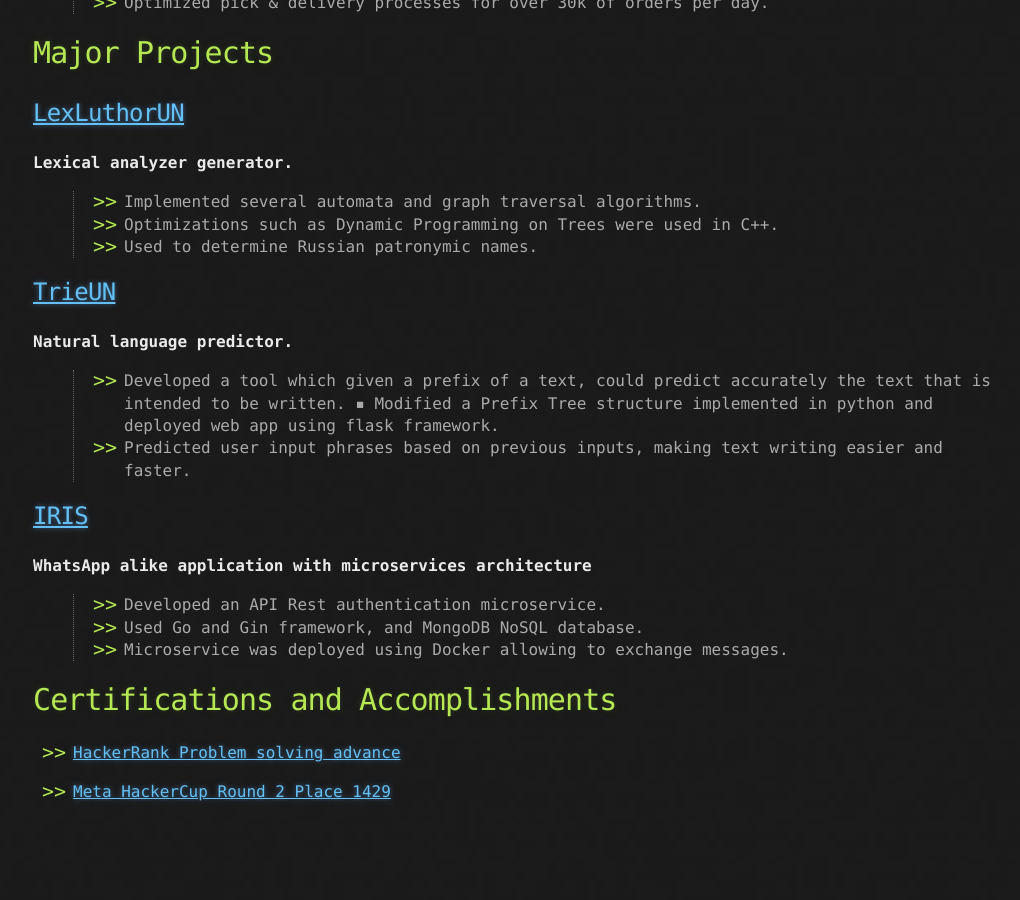
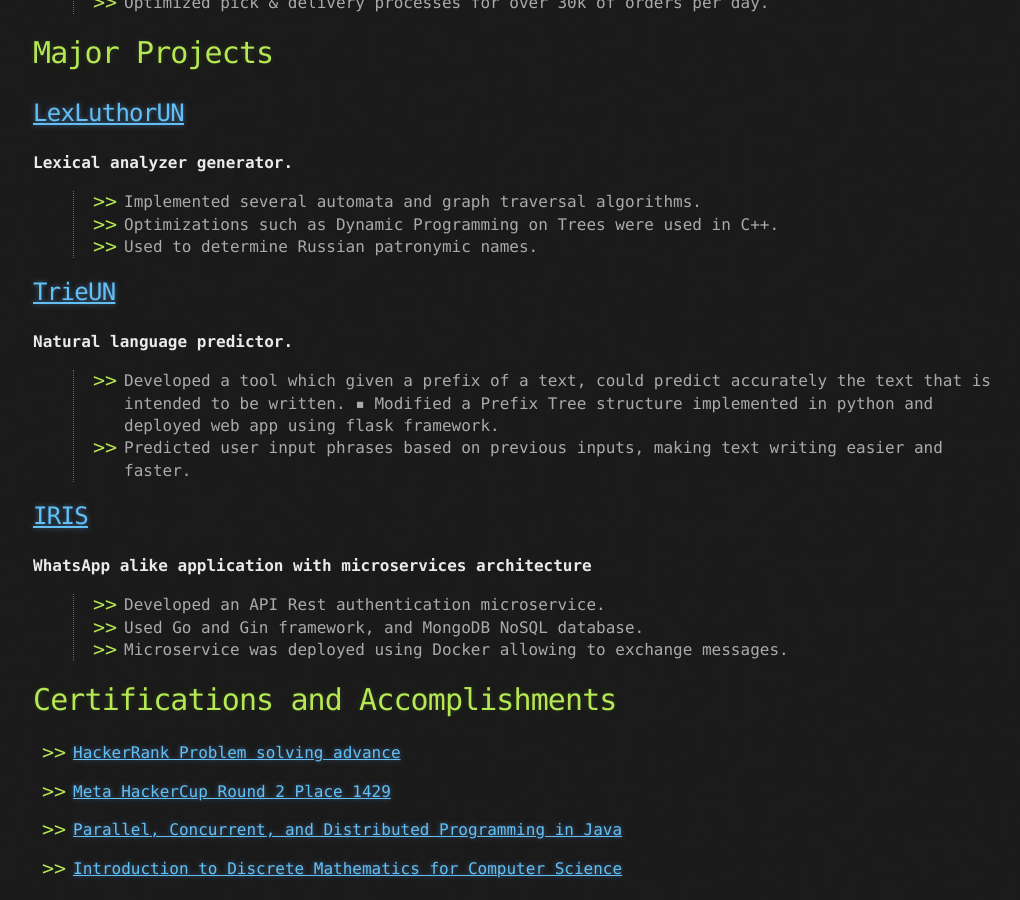
Before and after one commit to JhersonMedina/portfolio, a Jekyll site: the page built from index.md, in a window 1280 px wide and 900 px high, scrolled down 867 px. Shown: the whole window, without its empty margins (107-1127 px from the left). Built offline with Jekyll 4.4.1, drawn with Linux system fonts in a browser that asks for light colours; before the commit the page ends 1690 px from its top, so only the background shows below that.

Commit message:
adding certifications

```diff
--- a/index.md
+++ b/index.md
@@ -53,3 +53,7 @@ Backend Engineer wokring in optmized process for retail's logistics.
 - [HackerRank Problem solving advance](https://www.hackerrank.com/certificates/0220e9ea732c)
 
 - [Meta HackerCup Round 2 Place 1429](https://www.facebook.com/codingcompetitions/hacker-cup/2022/certificate/847434305766074)
+
+- [Parallel, Concurrent, and Distributed Programming in Java](https://www.coursera.org/account/accomplishments/specialization/certificate/LWLAGNFVVPVV)
+
+- [Introduction to Discrete Mathematics for Computer Science](https://www.coursera.org/account/accomplishments/specialization/certificate/36BKQR33QSJN)
```
Also changed, not shown: 2 other files.
